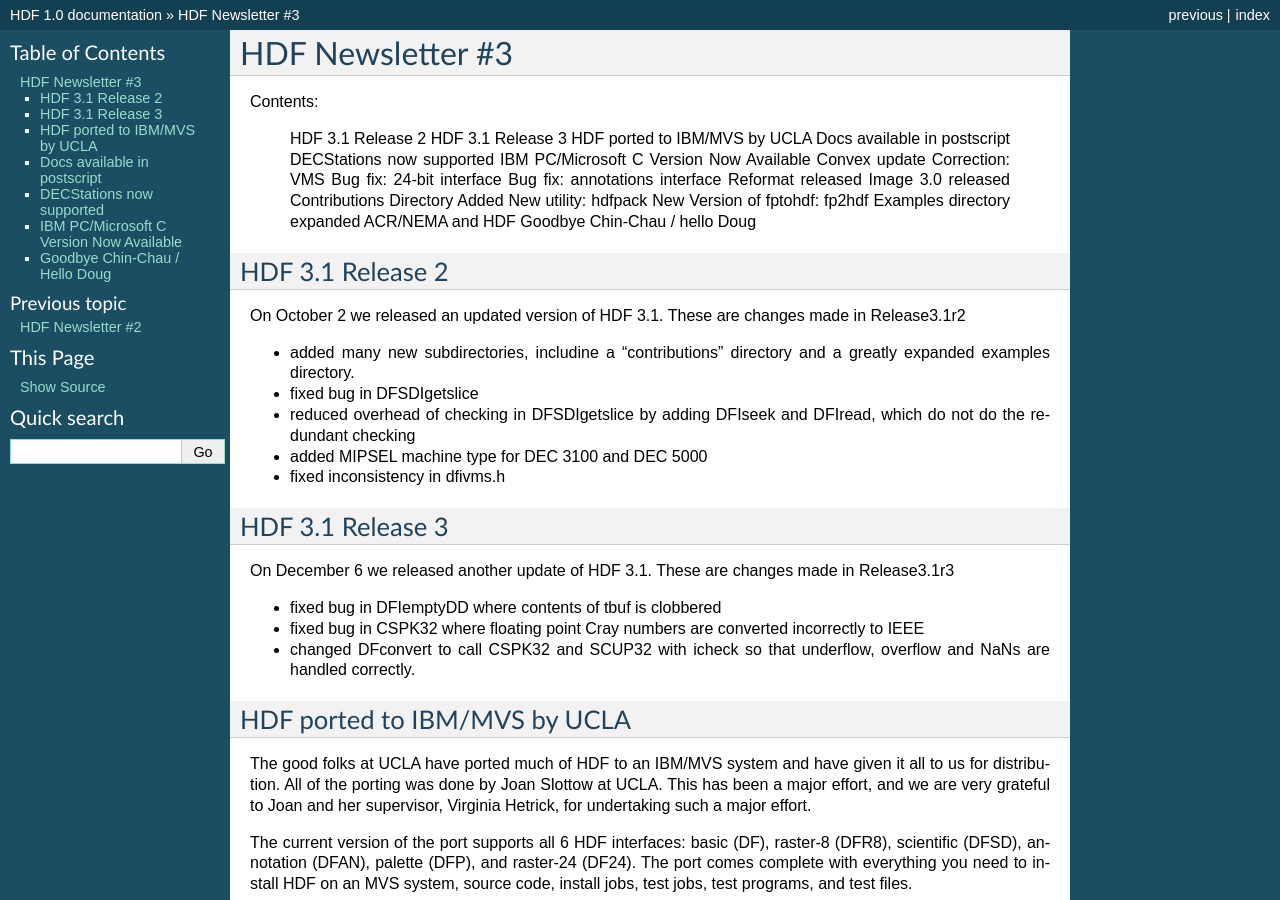
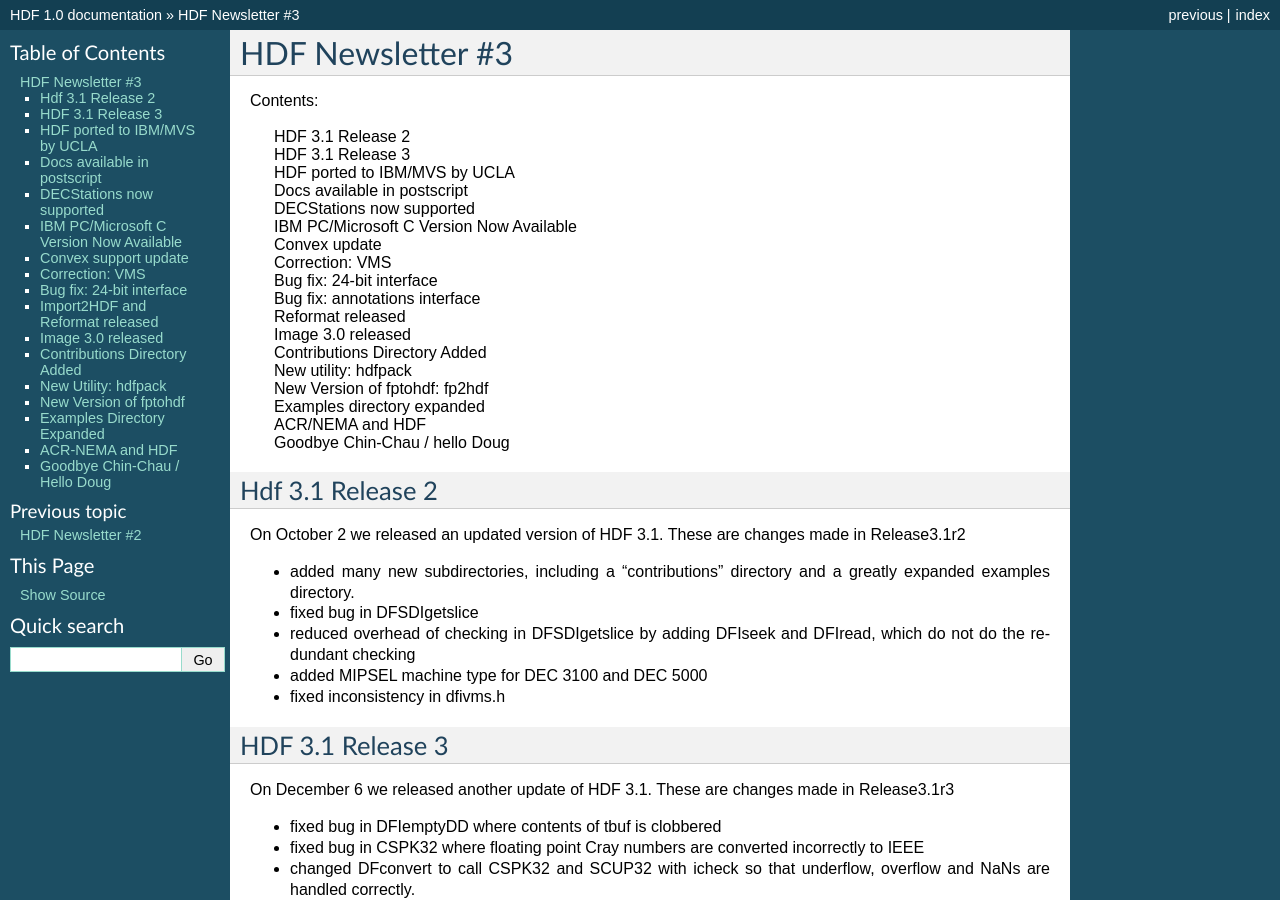
Before and after one commit to hdfeos/hdf, a Sphinx documentation site: the page built from docs/003.rst, in a window 1280 px wide and 900 px high. Built offline with Sphinx 7.4.7, drawn with Linux system fonts in a browser that asks for light colours; pages that are not in the unit, such as notebooks, are missing from menus; some of the changed text lies outside the part shown.

Commit message:
docs: reformat 003

```diff
--- a/docs/003.rst
+++ b/docs/003.rst
@@ -1,38 +1,38 @@
-================================================================================
+===============================================================================
                       HDF Newsletter #3
-================================================================================
+===============================================================================
 
-Contents:
-
-   HDF 3.1 Release 2
-   HDF 3.1 Release 3
-   HDF ported to IBM/MVS by UCLA
-   Docs available in postscript
-   DECStations now supported
-   IBM PC/Microsoft C Version Now Available
-   Convex update
-   Correction: VMS
-   Bug fix: 24-bit interface
-   Bug fix: annotations interface
-   Reformat released
-   Image 3.0 released
-   Contributions Directory Added
-   New utility: hdfpack
-   New Version of fptohdf: fp2hdf
-   Examples directory expanded
-   ACR/NEMA and HDF
-   Goodbye Chin-Chau / hello Doug
+| Contents:
+|
+|   HDF 3.1 Release 2
+|   HDF 3.1 Release 3
+|   HDF ported to IBM/MVS by UCLA
+|   Docs available in postscript
+|   DECStations now supported
+|   IBM PC/Microsoft C Version Now Available
+|   Convex update
+|   Correction: VMS
+|   Bug fix: 24-bit interface
+|   Bug fix: annotations interface
+|   Reformat released
+|   Image 3.0 released
+|   Contributions Directory Added
+|   New utility: hdfpack
+|   New Version of fptohdf: fp2hdf
+|   Examples directory expanded
+|   ACR/NEMA and HDF
+|   Goodbye Chin-Chau / hello Doug
 
 
 
---------------------------------------------------------------------------------
-                      HDF 3.1 Release 2
---------------------------------------------------------------------------------
+-------------------------------------------------------------------------------
+                      Hdf 3.1 Release 2
+-------------------------------------------------------------------------------
 
 On October 2 we released an updated version of HDF 3.1.
 These are changes made in Release3.1r2
 
-*   added many new subdirectories, includine a "contributions"
+*   added many new subdirectories, including a "contributions"
     directory and a greatly expanded examples directory.
 
 *   fixed bug in DFSDIgetslice
@@ -45,11 +45,9 @@
 *   fixed inconsistency in dfivms.h
 
 
-
-
---------------------------------------------------------------------------------
+-------------------------------------------------------------------------------
                       HDF 3.1 Release 3
---------------------------------------------------------------------------------
+-------------------------------------------------------------------------------
 
 On December 6 we released another update of HDF 3.1.
 These are changes made in Release3.1r3
@@ -63,9 +61,9 @@
     underflow, overflow and NaNs are handled correctly.
 
 
---------------------------------------------------------------------------------
+-------------------------------------------------------------------------------
                    HDF ported to IBM/MVS by UCLA
---------------------------------------------------------------------------------
+-------------------------------------------------------------------------------
 
 The good folks at UCLA have ported much of HDF to an IBM/MVS
 system and have given it all to us for distribution.  All of
@@ -93,9 +91,9 @@
 
 
 
---------------------------------------------------------------------------------
+-------------------------------------------------------------------------------
                      Docs available in postscript
---------------------------------------------------------------------------------
+-------------------------------------------------------------------------------
 
 By popular demand, Jill Peacock (our docs person) has figured out
 how to produce postscript versions of our documentation from the
@@ -103,9 +101,9 @@
 doc/postscript on the ftp server.
 
 
---------------------------------------------------------------------------------
+-------------------------------------------------------------------------------
                        DECStations now supported
---------------------------------------------------------------------------------
+-------------------------------------------------------------------------------
 
 Thanks to the generosity of Digital, we now have a DEC 3100 in our
 group.  And, thanks to several of you who had already ported HDF to
@@ -128,9 +126,9 @@
 
 
 
---------------------------------------------------------------------------------
+-------------------------------------------------------------------------------
               IBM PC/Microsoft C Version Now Available
---------------------------------------------------------------------------------
+-------------------------------------------------------------------------------
 
 The PC version of HDF that is currently stored on the server is 3.0.
 Contrary to what was reported in the last newsletter, this version
@@ -139,10 +137,9 @@
 HDF 3.1 has not been ported to the PC yet, but we are working on it.
 
 
-++++++++++++++++
---------------------------------------------------------------------------------
+-------------------------------------------------------------------------------
                       Convex support update
---------------------------------------------------------------------------------
+-------------------------------------------------------------------------------
 
 One of the most popular unofficial platforms for HDF has been Convex.
 A number of people have ported HDF to Convexes, thanks largely to
@@ -158,30 +155,32 @@
 me.
 
 
-++++++++++++++++
---------------------------------------------------------------------------------
+-------------------------------------------------------------------------------
                         Correction: VMS
---------------------------------------------------------------------------------
+-------------------------------------------------------------------------------
 
 In Newsletter #2: In the VMS section, there is
 a missing dollar sign before the "sys$login"
 
 Original text:
-...
-corresponding executable procedure.  For example, if the full path
-name for the executable hdfls is sys$login:[hdf]hdfls.exe, you
-would enter
+
+::
+   corresponding executable procedure.  For example, if the full path
+   name for the executable hdfls is sys$login:[hdf]hdfls.exe, you
+   would enter
 
     hdfls :== sys$login:[hdf]hdfls.exe
 
 Correction:
 
-    hdfls :== $sys$login:[hdf]hdfls.exe
+.. code-block:: shell
 
-++++++++++++++++
---------------------------------------------------------------------------------
+   hdfls :== $sys$login:[hdf]hdfls.exe
+
+
+-----------------------------------------------------------------------------
                         Bug fix: 24-bit interface
---------------------------------------------------------------------------------
+-----------------------------------------------------------------------------
 
 A bug has been discovered in the 24-bit routines.  When reading in
 a 24-bit image that is stored in pixel-interlace form, if you ask
@@ -189,10 +188,14 @@
 get an incorrect image.  To fix the bug, find the routine DFGRIgetimlut
 in dfgr.c and find the lines that say:
 
+.. code-block:: C
+
                 currmax[1] = Grread.datadesc[type].ydim;
                 currmax[2] = Grread.datadesc[type].xdim;
 
 change them to
+
+.. code-block:: C
 
                 currmax[1] = Grread.datadesc[type].xdim;
                 currmax[2] = Grread.datadesc[type].ydim;
@@ -200,10 +203,10 @@
 Note that the x and y are interchanged.  This should fix the bug.
 The code that is now on anonymous ftp reflects this change.
 
-++++++++++++++++
---------------------------------------------------------------------------------
+
+-------------------------------------------------------------------------------
                     Bug fix: annotations interface
---------------------------------------------------------------------------------
+n-------------------------------------------------------------------------------
 
 A bug has been discovered in the annotations interface. The routine
 DFANlablist does not return the correct number of reference numbers
@@ -212,22 +215,34 @@
 dfanF.c and make the following changes.
 
 Change the line:
+
+.. code-block:: C
+
       tempreflist = (uint16 *) DFIgetspace( (*maxlen) * sizeof(uint16) );
 to:
+
+.. code-block:: C
+
       tempreflist = (uint16 *) DFIgetspace( (*listsize) * sizeof(uint16) );
 
 and change:
+
+.. code-block:: C
+
       for (i=0; i < *maxlen; i++)
 to:
+
+.. code-block:: C
+
       for (i=0; i < *listsize; i++)
 
 The code that is now on anonymous ftp in "HDF/src" reflects this change,
 but the release 3 tar files, etc., do not.
 
-++++++++++++++++
---------------------------------------------------------------------------------
+
+-------------------------------------------------------------------------------
                 Import2HDF and Reformat released
---------------------------------------------------------------------------------
+-------------------------------------------------------------------------------
 
 Two utilities that we announced as beta releases in the last
 newsletter have now been officially released.
@@ -244,10 +259,10 @@
 files to HDF.  NCSA Import2HDF is in a directory on anonymous ftp called
 "Import2HDF."
 
-++++++++++++++++
---------------------------------------------------------------------------------
+
+-------------------------------------------------------------------------------
                    Image 3.0 released
---------------------------------------------------------------------------------
+-------------------------------------------------------------------------------
 
 This is the newest installation of the Image program.  We
 have added many new features to the program which we hope
@@ -310,14 +325,13 @@
 no option exists to magnify independently or to select part of the
 volume to display.
 
-Thomas Redman
-Project Leader
-redman@ncsa.uiuc.edu
+| Thomas Redman
+| Project Leader
+| redman@ncsa.uiuc.edu
 
-++++++++++++++++
---------------------------------------------------------------------------------
+-------------------------------------------------------------------------------
             Contributions Directory Added
---------------------------------------------------------------------------------
+-------------------------------------------------------------------------------
 
 Now there is a "contrib" directory with several subdirectories
 containing contributions donated by HDF users.
@@ -352,9 +366,9 @@
 paltohdf       - converts raw palette to hdf
 hdfxdis        - directly displays HDF image on an X server
 
-Dave Olsen
-Materials Science Center, Cornell Univ.
-olsen@msc2.tn.cornell.edu
+| Dave Olsen
+| Materials Science Center, Cornell Univ.
+| olsen@msc2.tn.cornell.edu
 
 
 =================== gerardi ================
@@ -363,8 +377,8 @@
 
 hdfrseq_new     - new hdfrseq routine with special Sunview features
 
-Paul Gerardi
-Schlumberger-Doll
+| Paul Gerardi
+| Schlumberger-Doll
 
 =================== salem  ================
 
@@ -375,10 +389,10 @@
 hdf2ras		- converts HDF images to Sun Rasterfile images
 ras2hdf		- converts Sun Rasterfile images to HDF images
 
-Jim Salem (salem@think.com)
-Thinking Machines Corporation
+| Jim Salem (salem@think.com)
+| Thinking Machines Corporation
 
-+++++++++++++++
+
 --------------------------------------------------------------------------------
                  New Utility: hdfpack
 --------------------------------------------------------------------------------
@@ -388,6 +402,8 @@
 which have been subjected to a lot of deleting or appending.  An
 invocation of hdfpack looks like this:
 
+.. code-block:: shell
+
 	hdfpack <oldfile> <newfile>
 
 Where <oldfile> is the name of the file you wish to clean up and
@@ -395,21 +411,20 @@
 
 Some caveats for the use of hdfpack:
 
-	1. Your system must have enough RAM to read in the
-	largest element in the file you are trying to pack.
+   1. Your system must have enough RAM to read in the
+   largest element in the file you are trying to pack.
 
-	2.Your system must have enough disk space to accommodate
-	the new packed file.
+   2.Your system must have enough disk space to accommodate
+   the new packed file.
 
-	3.Although the logical organization of your file will remain
-	intact, the physical order of your data elements will
-	likely change.  This should not affect any well-behaved
-	HDF tool.
+   3.Although the logical organization of your file will remain
+   intact, the physical order of your data elements will
+   likely change.  This should not affect any well-behaved
+   HDF tool.
 
-+++++++++++++++
---------------------------------------------------------------------------------
+-------------------------------------------------------------------------------
                  New Version of fptohdf
---------------------------------------------------------------------------------
+-------------------------------------------------------------------------------
 
 Bob Weaver and his colleagues at INEL have greatly enhanced fptohdf.
 The new version, which we are calling fp2hdf,  supports native
@@ -425,10 +440,9 @@
 
 
 
-++++++++++++++++
---------------------------------------------------------------------------------
+-------------------------------------------------------------------------------
                 Examples Directory Expanded
---------------------------------------------------------------------------------
+-------------------------------------------------------------------------------
 
 The examples directory on anonymous ftp now contains several
 subdirectories, which contain sample and test programs that we
@@ -508,10 +522,9 @@
 files/storm140.hdf  - hdf image of data from storm simulation
 
 
-++++++++++++++++
---------------------------------------------------------------------------------
+-------------------------------------------------------------------------------
                      ACR-NEMA and HDF
---------------------------------------------------------------------------------
+-------------------------------------------------------------------------------
 
 ACR-NEMA is a standard developed jointly between the American College
 of Radiology (ACR) and National Electrical Manufacturers Association
@@ -540,9 +553,9 @@
 let us know.
 
 
---------------------------------------------------------------------------------
+-------------------------------------------------------------------------------
                    Goodbye Chin-Chau / Hello Doug
---------------------------------------------------------------------------------
+-------------------------------------------------------------------------------
 
 In December, Chin-Chau Low, whom many of you know so well as
 the HDF guru, finished his masters degree and returned home to
```
Also changed, not shown: README.md (+3 -0 lines).
